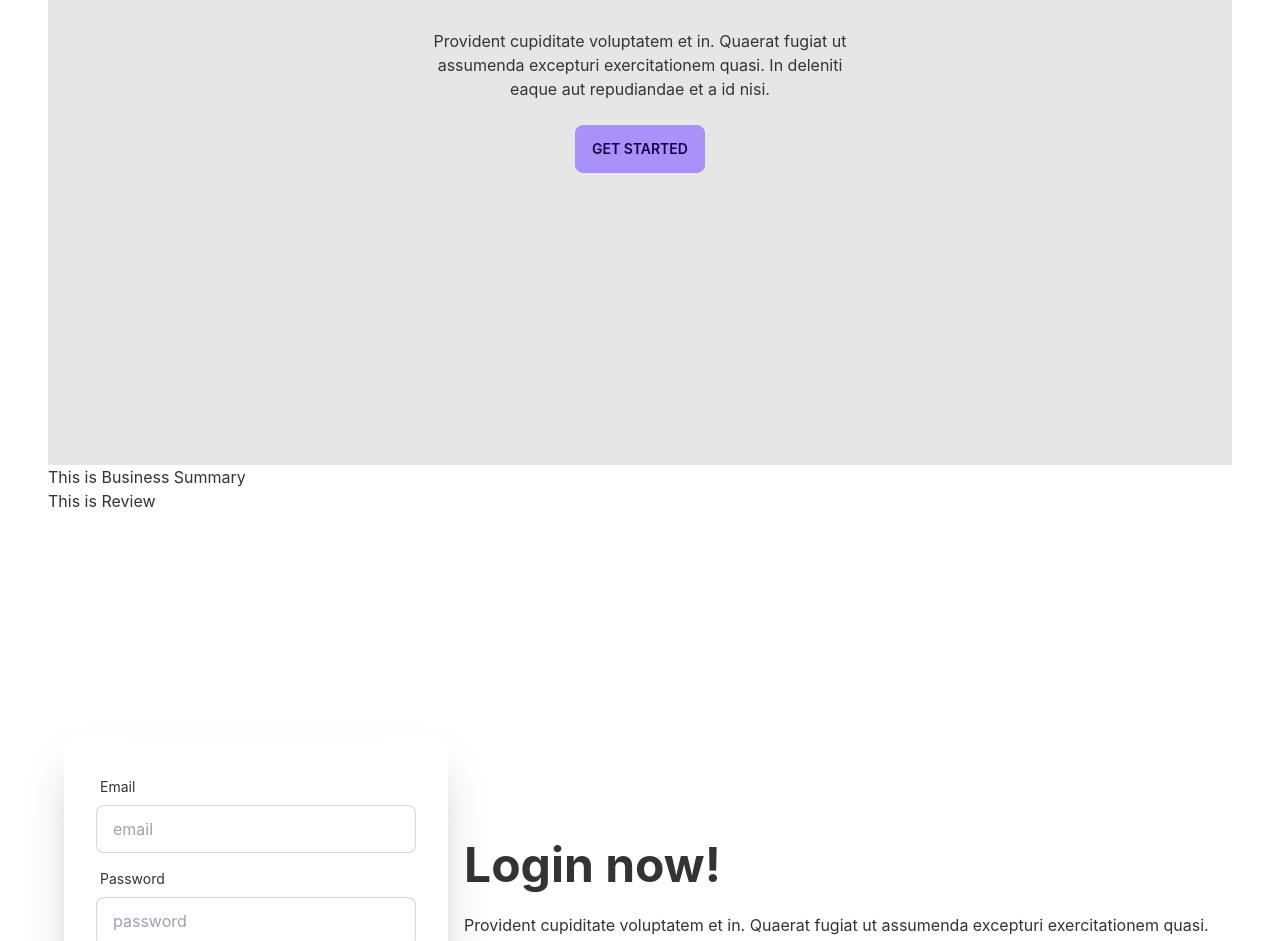
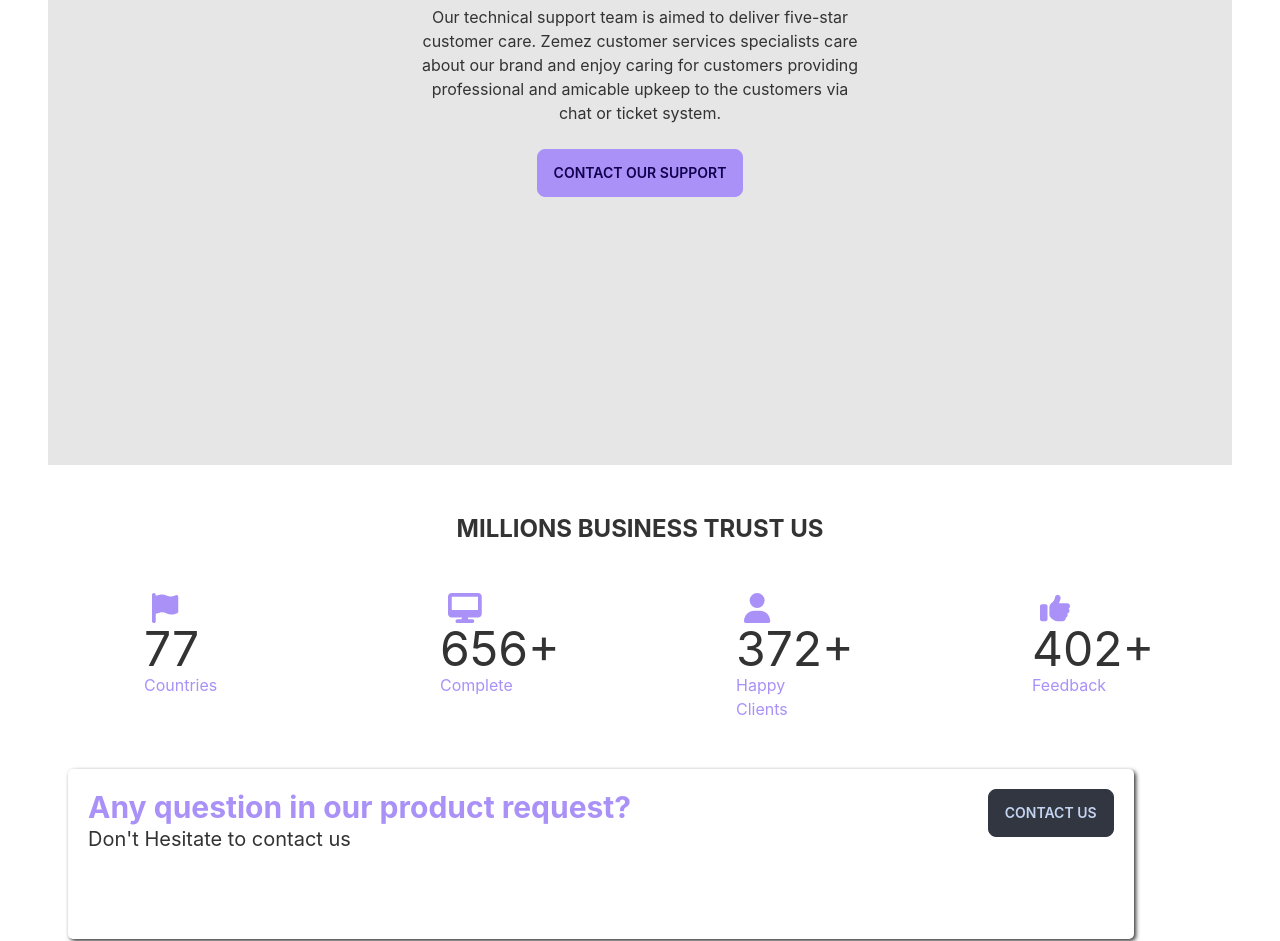
Before and after one commit to tanianasrin1/manufacture-website, a React (Create React App) app: page / in a window 1280 px wide. Shown: the part 2411-3352 px from the top of the page. Built offline with nearby package versions, Linux system fonts and the light colour scheme.

Commit message:
business page fixed

```diff
--- a/package.json
+++ b/package.json
@@ -3,6 +3,9 @@
   "version": "0.1.0",
   "private": true,
   "dependencies": {
+    "@fortawesome/fontawesome-svg-core": "^6.1.1",
+    "@fortawesome/free-solid-svg-icons": "^6.1.1",
+    "@fortawesome/react-fontawesome": "^0.1.18",
     "@testing-library/jest-dom": "^5.16.4",
     "@testing-library/react": "^13.2.0",
     "@testing-library/user-event": "^13.5.0",
--- a/public/tools.json
+++ b/public/tools.json
@@ -5,7 +5,7 @@
         "img": "https://i.ibb.co/ngLn3FL/rsz-lep.jpg",
         "description": "Adata 4GB DDR4 2666MHz Laptop RAM",
         "price": 2300,
-        "quantity": 788
+        "quantity": 7889
 
     },
     {
@@ -14,7 +14,7 @@
         "img": "https://i.ibb.co/j695dnQ/lep2.jpg",
         "description": "Transcend 4GB DDR4 2666MHz Bus SO-DIMM Laptop RAM",
         "price": 2800,
-        "quantity": 976
+        "quantity": 9763
 
 
     },
@@ -24,7 +24,7 @@
         "img": "https://i.ibb.co/mXLDSmj/lep3.jpg",
         "description": "PATRIOT 4GB DDR4 2666MHZ SO-DIMM Laptop Ram",
         "price": 1300,
-        "quantity": 543
+        "quantity": 5437
 
 
     },
@@ -34,7 +34,7 @@
         "img": "https://i.ibb.co/wh7NhM3/lep4.png",
         "description": "TRM 4GB DDR-4 2400MHz Laptop RAM",
         "price": 2000,
-        "quantity": 652
+        "quantity": 6529
 
 
     },
@@ -44,7 +44,7 @@
         "img": "https://i.ibb.co/C7dsbW7/lep5.jpg",
         "description": "DDR4 2666MHz Bus SO-DIMM Laptop",
         "price":1500,
-        "quantity": 467
+        "quantity": 4676
 
 
     },
@@ -54,7 +54,7 @@
         "img": "https://i.ibb.co/mqB9qWp/lep6.jpg",
         "description":  "TRMs 4GB DDR4 2666MHZ SO-DIMM Laptop Ram",
         "price":1800 ,
-        "quantity": 876
+        "quantity": 8764
 
 
     }
--- a/src/Pages/Home/BussinessSummary.js
+++ b/src/Pages/Home/BussinessSummary.js
@@ -1,11 +1,61 @@
 import React from 'react';
+import { FontAwesomeIcon } from '@fortawesome/react-fontawesome'
+import { faFlag, faUser, faThumbsUp, faDesktop } from '@fortawesome/free-solid-svg-icons'
+import './BussinessSummer.css'
+
+
 
 const BussinessSummary = () => {
     return (
-        <div>
-            <h2>This is Business Summary</h2>
+        <div className='py-12'>
+            <h2 className='text-2xl font-bold text-center'>MILLIONS BUSINESS TRUST US</h2>
+
+            <div className='grid sm: grid-cols-1 md:grid-cols-2 lg:grid-cols-4 py-12 '>
+                 <div className='mx-24'>
+                     <FontAwesomeIcon className='text-3xl px-2 text-primary' icon={faFlag}></FontAwesomeIcon>
+                     <p className='text-5xl'>77</p>
+                     <p className='text-primary '>Countries</p>
+
+                 </div>
+                 <div className='mx-24'>
+                     <FontAwesomeIcon className='text-3xl px-2 text-primary' icon={faDesktop}></FontAwesomeIcon>
+                     <p className='text-5xl'>656+</p>
+                     <p className='text-primary '>Complete</p>
+
+                 </div>
+                 <div className='mx-24'>
+                     <FontAwesomeIcon className='text-3xl px-2 text-primary' icon={faUser}></FontAwesomeIcon>
+                     <p className='text-5xl'>372+</p>
+                     <p className='text-primary '>Happy Clients</p>
+
+                 </div>
+                 <div className='mx-24'>
+                     <FontAwesomeIcon className='text-3xl px-2 text-primary' icon={faThumbsUp}></FontAwesomeIcon>
+                     <p className='text-5xl'>402+</p>
+                     <p className='text-primary '>Feedback</p>
+
+                 </div>
+            </div>
+
+            <div className='icon-box p-5 flex justify-between'>
+               <div>
+               <p className='text-primary text-3xl font-bold'>Any question in our product request?</p>
+                <p className='text-xl'>Don't Hesitate to contact us </p>
+               </div>
+               <div>
+               <button class="btn btn-active">Contact Us</button>
+               </div>
+            </div>
         </div>
     );
 };
 
 export default BussinessSummary;
+
+// div className="hero min-h-screen w-full h-full"
+//         style={
+//             {
+//                 background: `url(${bg})`,
+//                 backgroundSize: 'cover'
+//             }
+//         }
--- /dev/null
+++ b/src/Pages/Home/BussinessSummer.css
@@ -0,0 +1,8 @@
+.icon-box{
+    width: 90%;
+    height: 170px;
+    background-color: rgb(255, 255, 255);
+    margin-left: 20px;
+    border-radius: 5px;
+    box-shadow: 2px 2px 4px;
+}
--- a/src/Pages/Home/ExtraPart1.js
+++ b/src/Pages/Home/ExtraPart1.js
@@ -1,14 +1,14 @@
 import React from "react";
-import img from '../../images/image/s (1).jpg'
+
 
 const ExtraPart1 = () => {
   return (
 <div class="hero min-h-screen bg-base-200">
   <div class="hero-content text-center">
     <div class="max-w-md">
-      <h1 class="text-5xl font-bold">Hello there</h1>
-      <p class="py-6">Provident cupiditate voluptatem et in. Quaerat fugiat ut assumenda excepturi exercitationem quasi. In deleniti eaque aut repudiandae et a id nisi.</p>
-      <button class="btn btn-primary">Get Started</button>
+      <h1 class="text-5xl font-bold">Technical Support </h1>
+      <p class="py-6">Our technical support team is aimed to deliver five-star customer care. Zemez customer services specialists care about our brand and enjoy caring for customers providing professional and amicable upkeep to the customers via chat or ticket system.</p>
+      <button class="btn btn-primary">Contact our support</button>
     </div>
   </div>
 </div>
--- a/src/Pages/Home/Reviews.js
+++ b/src/Pages/Home/Reviews.js
@@ -2,7 +2,7 @@ import React from 'react';
 
 const Reviews = () => {
     return (
-        <div>
+        <div className='py-12'>
             <h2>This is  Review</h2>
         </div>
     );
```
Also changed, not shown: src/images/image/footer.png (added), 1 other file (tests, documents, lock files or other folders).
